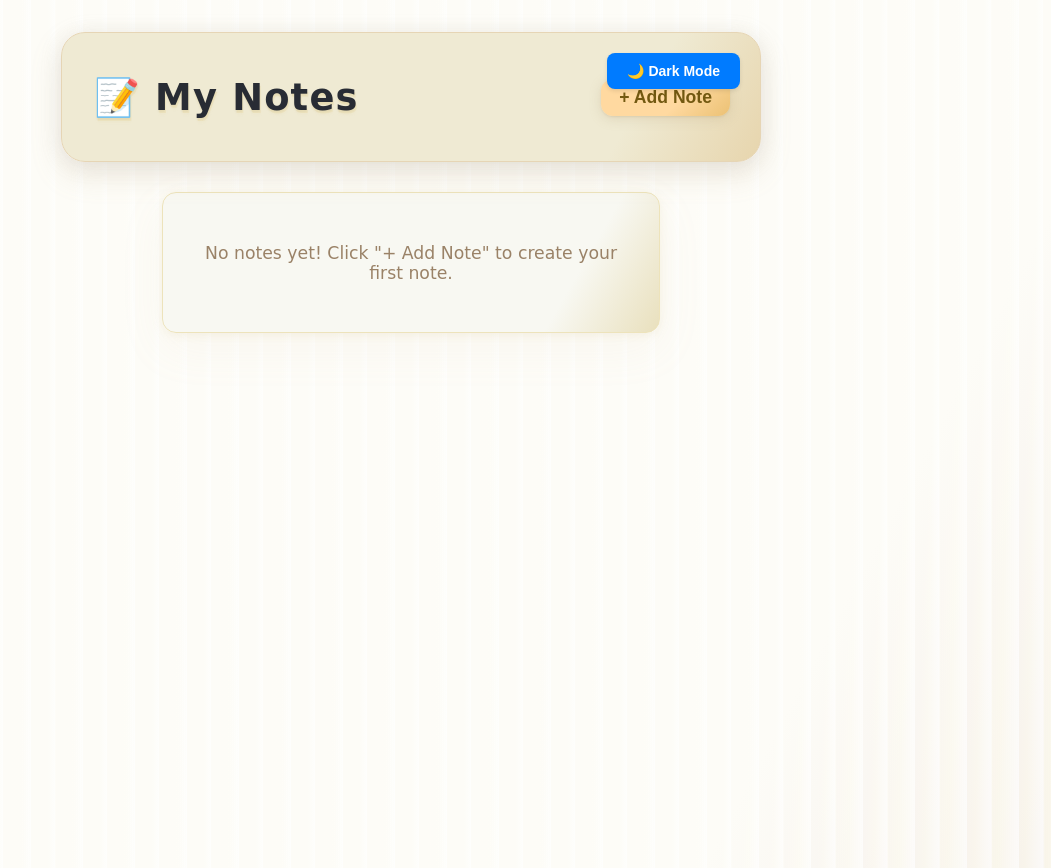
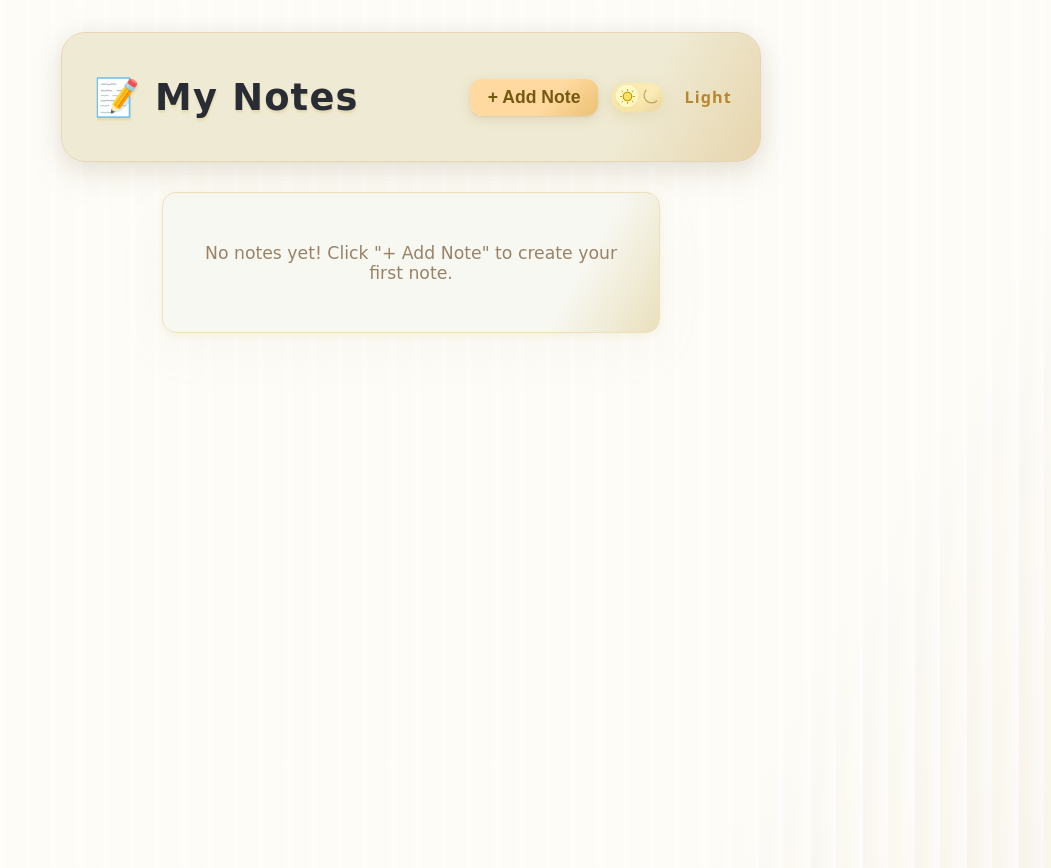
Before and after one commit to Workflow-Manager-admin/recipeexplorer-97506-8dde2154, a React (Create React App) app in the folder recipe_frontend/: page / in a window 1280 px wide. Shown: the whole page, without its empty margins (229-1280 px from the left). Built offline with nearby package versions, Linux system fonts and the light colour scheme; the HTML template or start-up script is replaced by a standard one.

Commit message:
CheckPoint

```diff
--- a/recipe_frontend/src/App.css
+++ b/recipe_frontend/src/App.css
@@ -349,30 +349,116 @@ body, .App {
   transition: color 0.3s ease;
 }
 
-.theme-toggle {
-  position: absolute;
-  top: 20px;
-  right: 20px;
-  background-color: var(--button-bg);
-  color: var(--button-text);
+/* SKEUOMORPHIC THEME SWITCH (tactile faux switch – accessible) */
+.skeuo-theme-toggle {
+  /* Placement: inline in header, so no absolute/floating position */
+  display: flex;
+  align-items: center;
   border: none;
-  border-radius: 8px;
-  padding: 10px 20px;
-  font-size: 14px;
-  font-weight: 600;
+  background: none;
+  padding: 0 3px 0 2px;
+  border-radius: 16px;
   cursor: pointer;
-  transition: all 0.3s ease;
-  box-shadow: 0 2px 4px rgba(0, 0, 0, 0.1);
+  outline: none;
+  box-shadow: none;
+  transition: box-shadow 0.17s;
+  position: relative;
+  min-width: 74px;
+}
+.skeuo-theme-toggle:focus-visible {
+  outline: 2.2px solid #ffc251;
+  z-index: 2;
+}
+.skeuo-theme-toggle:active {
+  /* subtle press in */
+  filter: brightness(0.98) grayscale(5%);
+  box-shadow: 0 2.5px 14px #ddca8840;
 }
 
-.theme-toggle:hover {
-  transform: translateY(-2px);
-  box-shadow: 0 4px 8px rgba(0, 0, 0, 0.15);
-  opacity: 0.9;
+.skeuo-toggle-track {
+  display: inline-block;
+  position: relative;
+  width: 48px;
+  height: 26px;
+  background: linear-gradient(140deg,#fbecb7 60%,#e6d09a 100%);
+  border-radius: 16px;
+  box-shadow: 0 4px 16px #ae983f26, 0 1px 5.5px #ffe69760 inset;
+  padding: 1.5px;
+  margin-right: 9px;
+  transition: background 0.25s;
+}
+[data-theme="dark"] .skeuo-toggle-track,
+.skeuo-toggle-track[data-theme="dark"] {
+  background: linear-gradient(145deg,#20180d 60%,#463313 103%);
+  box-shadow: 0 4px 13px #13110877, 0 1px 4px #fbe19118 inset;
 }
 
-.theme-toggle:active {
-  transform: translateY(0);
+.skeuo-toggle-thumb {
+  position: absolute;
+  top: 2.8px;
+  left: 4px;
+  width: 22px;
+  height: 22px;
+  border-radius: 50%;
+  background: linear-gradient(120deg, #fff9c6 65%, #ffeab6 120%);
+  box-shadow: 0 4.5px 14px #e1bd5862, 0 0.5px 2.2px #fffefd60 inset;
+  display: flex;
+  align-items: center;
+  justify-content: center;
+  font-size: 1.18em;
+  transition: left 0.23s cubic-bezier(.6,-0.12,.6,1.13), background 0.23s, box-shadow 0.22s;
+  z-index: 2;
+}
+[data-theme="dark"] .skeuo-toggle-thumb,
+.skeuo-toggle-thumb[data-theme="dark"] {
+  background: linear-gradient(140deg,#291d10 95%,#564119 130%);
+  box-shadow: 0 4px 14px #14121877, 0 0.5px 2px #ffeab640 inset;
+}
+.skeuo-toggle-thumb svg {
+  width: 17px !important; height: 17px !important; pointer-events: none;
+}
+
+.skeuo-toggle-icon {
+  position: absolute;
+  top: 50%;
+  transform: translateY(-50%);
+  opacity: 0.52;
+  transition: filter 0.22s, opacity 0.19s;
+  z-index: 1;
+  pointer-events: none;
+}
+.skeuo-toggle-sun {
+  left: 2.5px;
+  filter: brightness(1.1) drop-shadow(0 0.5px 2.2px #ffe58733);
+}
+.skeuo-toggle-moon {
+  right: 2.5px;
+  filter: brightness(0.84) drop-shadow(0 0.5px 2px #9e833222);
+}
+[data-theme="dark"] .skeuo-toggle-sun,
+.skeuo-toggle-sun[data-theme="dark"] {
+  filter: grayscale(0.28) brightness(0.68) drop-shadow(0 0.5px 2.2px #ffe58730);
+}
+[data-theme="dark"] .skeuo-toggle-moon,
+.skeuo-toggle-moon[data-theme="dark"] {
+  filter: brightness(1.17) drop-shadow(0 0.5px 3.5px #ffebb890);
+}
+
+.skeuo-toggle-label {
+  user-select: none;
+  margin-left: 2px;
+  min-width: 28px;
+  display:inline-block;
+  transition: color 0.18s;
+}
+[data-theme="dark"] .skeuo-toggle-label {
+  color: #ffecb6 !important;
+  text-shadow: 0 4px 14px #2018041a;
+}
+
+/* Remove old .theme-toggle button styles (hidden to ensure no overlap) */
+.theme-toggle {
+  display: none !important;
 }
 
 @keyframes App-logo-spin {
--- a/recipe_frontend/src/App.js
+++ b/recipe_frontend/src/App.js
@@ -2,21 +2,54 @@ import React, { useState, useEffect } from 'react';
 import './App.css';
 
 /**
- * ThemeToggle toggles light/dark skeuomorphic theme.
- * @param {object} props
- * @param {string} props.theme - current theme
- * @param {function} props.toggleTheme - fn to change theme
+ * ThemeToggle: Visually rich skeuomorphic theme switch (accessible).
+ * Shows a faux-material toggle resembling a sliding sun/moon nubbin with tactile feedback.
  */
+// PUBLIC_INTERFACE
 function ThemeToggle({ theme, toggleTheme }) {
+  // Simple SVGs for "Sun" and "Moon" icons
+  const sunIcon =
+    <svg width="22" height="22" viewBox="0 0 22 22" aria-hidden="true" focusable="false" style={{display:'block'}}><circle cx="11" cy="11" r="5.5" fill="#ffe066" stroke="#bc9800" strokeWidth="1.5"/><g stroke="#bc9800" strokeWidth="1.2"><line x1="11" y1="1.5" x2="11" y2="4"/><line x1="11" y1="18" x2="11" y2="20.5"/><line x1="4" y1="11" x2="1.5" y2="11"/><line x1="18" y1="11" x2="20.5" y2="11"/><line x1="5.17" y1="5.17" x2="3.46" y2="3.46"/><line x1="16.83" y1="5.17" x2="18.54" y2="3.46"/><line x1="5.17" y1="16.83" x2="3.46" y2="18.54"/><line x1="16.83" y1="16.83" x2="18.54" y2="18.54"/></g></svg>;
+  const moonIcon =
+    <svg width="22" height="22" viewBox="0 0 22 22" aria-hidden="true" focusable="false" style={{display:'block'}}><path d="M18 14.7A7.02 7.02 0 0 1 7.3 4a6 6 0 1 0 10.7 10.7Z" fill="#ffeab6" stroke="#aa821f" strokeWidth="1.32"/></svg>;
+
+  // Skeuomorphic switch: big, tactile, faux-shadow, sliding thumb
   return (
     <button
-      className="theme-toggle"
+      className="skeuo-theme-toggle"
+      aria-pressed={theme === 'dark'}
       aria-label={`Switch to ${theme === 'light' ? 'dark' : 'light'} theme`}
+      title="Toggle light/dark mode"
+      type="button"
       onClick={toggleTheme}
-      title="Toggle theme"
-      type="button"
+      tabIndex={0}
+      style={{
+        minWidth:48, height:38, display:'inline-flex', alignItems:'center', gap:10,
+        border:'none', background:'none', padding:0, margin:0, cursor:'pointer'
+      }}
     >
-      {theme === 'light' ? '🌙 Dark Mode' : '☀️ Light Mode'}
+      <span className="skeuo-toggle-track" data-theme={theme}>
+        <span className="skeuo-toggle-thumb" data-theme={theme} style={{
+          left: theme === 'dark' ? 'calc(55% - 4px)' : '4px',
+          boxShadow: theme === 'dark'
+            ? '0 4px 14px #14121855, 0 0.5px 2px #ffeab630 inset'
+            : '0 4.5px 14px #e1bd5855, 0 0.5px 2.2px #fffefd50 inset',
+          background: theme === 'dark'
+            ? 'linear-gradient(140deg,#291d10 95%,#564119 130%)'
+            : 'linear-gradient(120deg,#fff9c6 65%,#ffeab6 120%)'
+        }}>
+          {theme === 'dark' ? moonIcon : sunIcon}
+        </span>
+        {/* track sun/moon shadows */}
+        <span className="skeuo-toggle-icon skeuo-toggle-sun" aria-hidden="true">{sunIcon}</span>
+        <span className="skeuo-toggle-icon skeuo-toggle-moon" aria-hidden="true">{moonIcon}</span>
+      </span>
+      <span className="skeuo-toggle-label" style={{
+        fontWeight: 600, fontSize:'1.01rem', color:'#b5872f', fontFamily:'Segoe UI,Comic Sans MS,cursive',
+        letterSpacing:'.07em', textShadow:'0 2px 6px #fff9c644'
+      }}>
+        {theme === 'dark' ? 'Dark' : 'Light'}
+      </span>
     </button>
   );
 }
@@ -167,8 +200,14 @@ function NotesApp({ theme, toggleTheme }) {
     <main className="skeuo-notes-wrapper">
       <header className="skeuo-header">
         <h1 className="skeuo-title">📝 My Notes</h1>
-        <div style={{ display: 'flex', alignItems: 'center', gap: 12 }}>
+        <div style={{
+          display: 'flex',
+          alignItems: 'center',
+          gap: 12,
+          minWidth: 'fit-content'
+        }}>
           <button className="skeuo-btn add-note-btn" onClick={handleAddClick}>+ Add Note</button>
+          {/* The new switch sits flush inline, matching tactile style */}
           <ThemeToggle theme={theme} toggleTheme={toggleTheme} />
         </div>
       </header>
```
Also changed, not shown: 1 other file (tests, documents, lock files or other folders).
